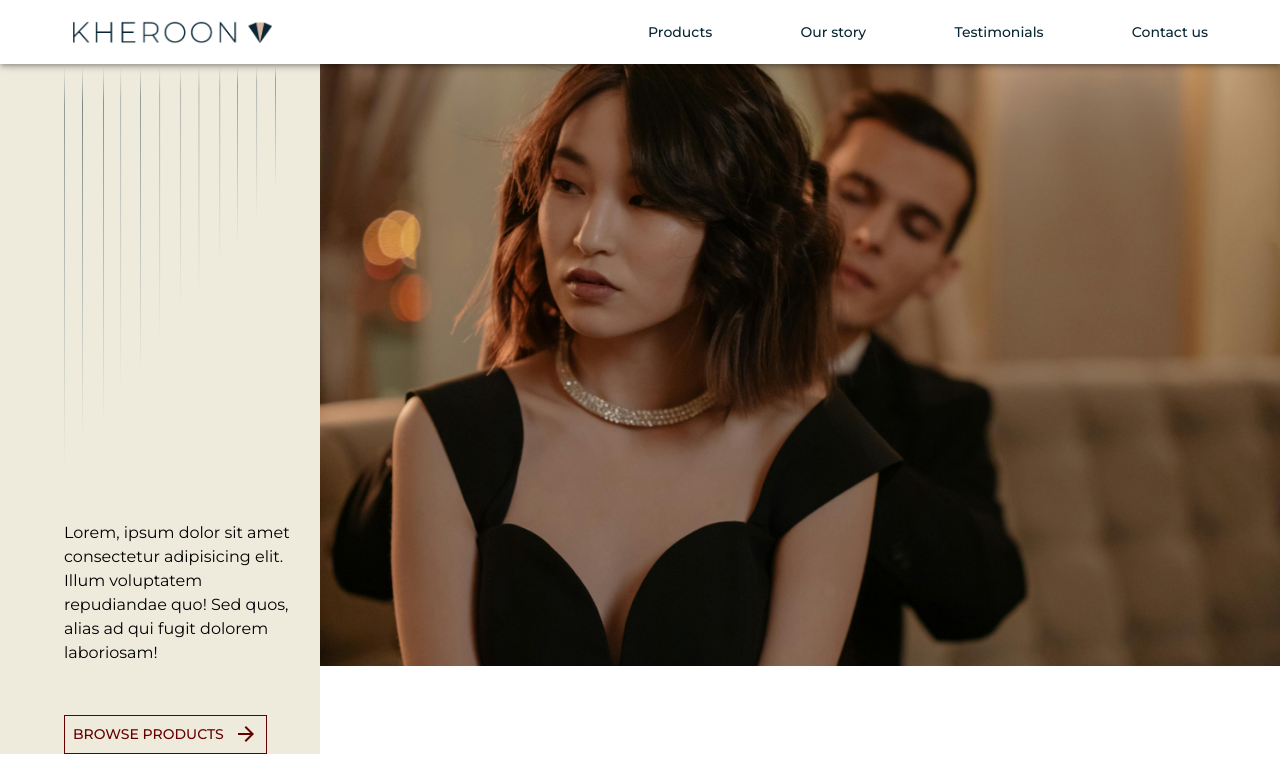
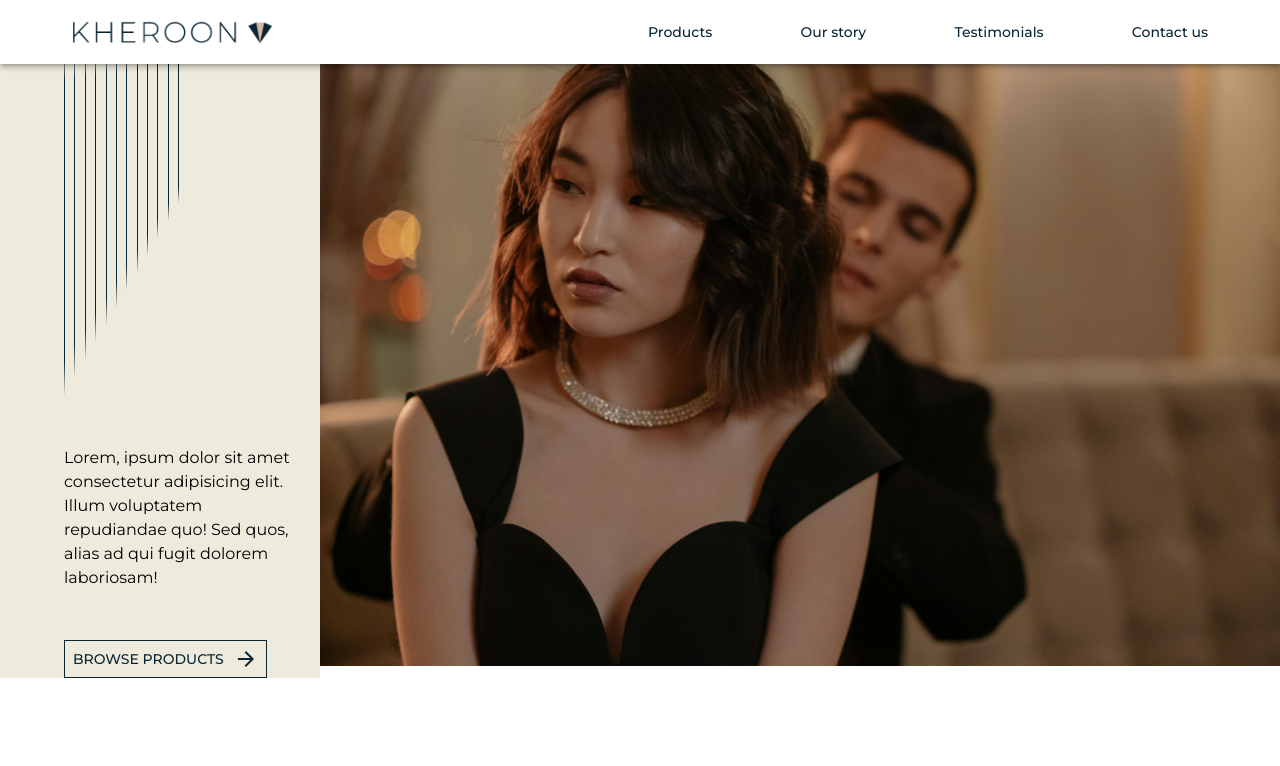
Before and after one commit to ravishanw/kheroon, a React (Vite) app: page / in a window 1280 px wide. Shown: the top 766 px of the page. Built offline with nearby package versions, Linux system fonts and the light colour scheme.

Commit message:
added vertical grades

```diff
--- a/src/App.jsx
+++ b/src/App.jsx
@@ -9,7 +9,7 @@ const kheroonTheme = createTheme({
     primary: {
       main: "#092635",
       light: "#0F3E55",
-      dark: "#0F3E55",
+      dark: "#02343C",
     },
     secondary: {
       main: "#D8B6A4",
--- a/src/components/KheroonCard.jsx
+++ b/src/components/KheroonCard.jsx
@@ -6,7 +6,13 @@ import Typography from "@mui/material/Typography";
 
 function KheroonCard(props) {
   return (
-    <Card sx={{ borderRadius: "0", width: "100%" }}>
+    <Card
+      className="hover-craft"
+      sx={{
+        borderRadius: "0",
+        width: "100%",
+      }}
+    >
       <a href={props.productHref}>
         <CardActionArea>
           <CardMedia
--- a/src/components/Products.jsx
+++ b/src/components/Products.jsx
@@ -1,5 +1,6 @@
 import Grid from "@mui/material/Grid";
 import KheroonTitle from "./KheroonTitle";
+import VerticalGrades from "./VerticalGrades";
 import KheroonCard from "./KheroonCard";
 import RingImg from "../assets/rings.jpg";
 import PendantImg from "../assets/pendants.jpg";
@@ -50,6 +51,7 @@ function Products() {
     <Grid container spacing={0} className="screen-block padding-full">
       <Grid item xs={3}>
         <KheroonTitle titleText="Products"></KheroonTitle>
+        <VerticalGrades></VerticalGrades>
       </Grid>
       <Grid item xs={9}>
         <Grid container spacing={0} xs={12}>
--- /dev/null
+++ b/src/components/VerticalGrades.jsx
@@ -0,0 +1,20 @@
+function VerticalGrades() {
+  return (
+    <div className="grades-wrapper">
+      <div className="vertical-grades-0"></div>
+      <div className="vertical-grades-0 grade-1"></div>
+      <div className="vertical-grades-0 grade-2"></div>
+      <div className="vertical-grades-0 grade-3"></div>
+      <div className="vertical-grades-0 grade-4"></div>
+      <div className="vertical-grades-0 grade-5"></div>
+      <div className="vertical-grades-0 grade-6"></div>
+      <div className="vertical-grades-0 grade-7"></div>
+      <div className="vertical-grades-0 grade-8"></div>
+      <div className="vertical-grades-0 grade-9"></div>
+      <div className="vertical-grades-0 grade-10"></div>
+      <div className="vertical-grades-0 grade-11"></div>
+    </div>
+  );
+}
+
+export default VerticalGrades;
--- a/src/components/Welcome.jsx
+++ b/src/components/Welcome.jsx
@@ -2,7 +2,7 @@ import Grid from "@mui/material/Grid";
 import Typography from "@mui/material/Typography";
 import KheroonBtn from "./KheroonBtn";
 import WelcomeImg from "../assets/welcomeImg.jpg";
-import VerticalGrades from "../assets/vertical-grades-primary.png";
+import VerticalGrades from "./VerticalGrades";
 
 function Welcome() {
   return (
@@ -18,18 +18,14 @@ function Welcome() {
         className="padding-qtr"
         sx={{ backgroundColor: "secondary.light" }}
       >
-        <img
-          src={VerticalGrades}
-          alt="image of decorative lines"
-          className="vertical-grades"
-        />
+        <VerticalGrades></VerticalGrades>
         <Typography className="welcome-text" sx={{ margin: "50px 0" }}>
           Lorem, ipsum dolor sit amet consectetur adipisicing elit. Illum
           voluptatem repudiandae quo! Sed quos, alias ad qui fugit dolorem
           laboriosam!
         </Typography>
         <KheroonBtn
-          btnColor="secondary.dark"
+          btnColor="primary.main"
           btnText="Browse products"
         ></KheroonBtn>
       </Grid>
--- a/src/index.css
+++ b/src/index.css
@@ -21,7 +21,9 @@ a {
     padding-bottom: 5%;
     padding-top: 5%;
 }
-
+.hover-craft:hover {
+    box-shadow: 4px 4px #092635;
+}
 /* Navbar */
 
 .kh-logo {
@@ -29,9 +31,54 @@ a {
 }
 
 /* Welcome screen */
+.grades-wrapper {
+    display: flex;
+    height: 350px;
+    justify-content: space-between;
+    margin-top: 20px;
+    width: 50%;
+}
 .vertical-grades {
     height: 50vh;
     margin-top: 18%;
+}
+.vertical-grades-0 {
+    background: linear-gradient(to bottom, transparent, #092635 10%, #092635 90%, transparent);
+    height: 100%;
+    width: 1px;
+}
+.grade-1 {
+    height: 95%;
+}
+.grade-2 {
+    height: 90%;
+}
+.grade-3 {
+    height: 85%;
+}
+.grade-4 {
+    height: 80%;
+}
+.grade-5 {
+    height: 75%;
+}
+.grade-6 {
+    height: 70%;
+}
+.grade-7 {
+    height: 65%;
+}
+.grade-8 {
+    height: 60%;
+}
+.grade-9 {
+    height: 55%;
+}
+.grade-10 {
+    height: 50%;
+}
+.grade-11 {
+    height: 45%;
 }
 .welcome-img {
     max-height: 100%;
```
